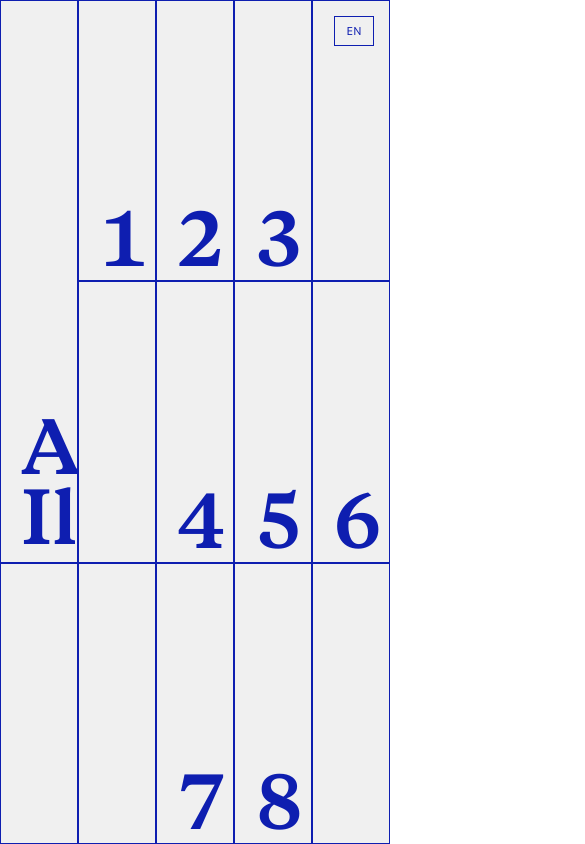
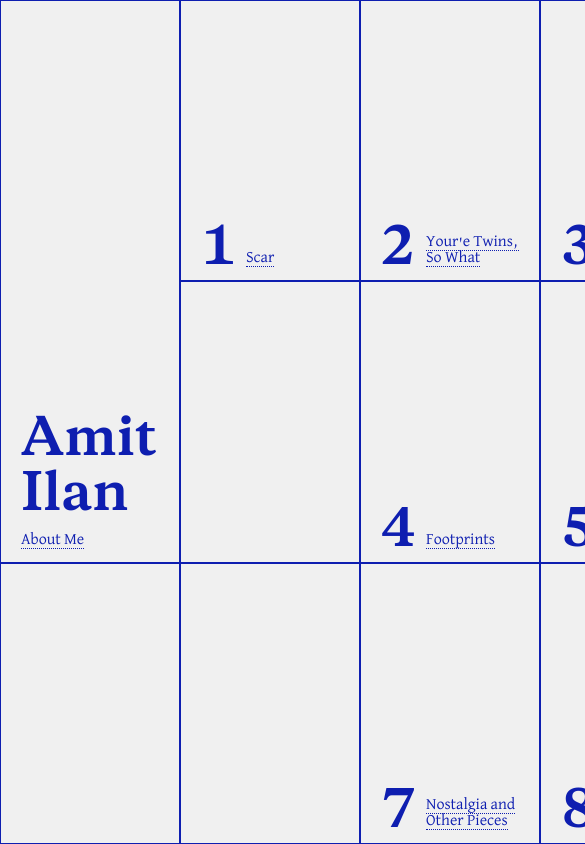
Before and after one commit to amitilan17/Portfolio, a React (Create React App) app: page / in a window 390 px wide. Shown: the top 844 px of the page, 585 px wide, since content can reach past the window. Built offline with nearby package versions, Linux system fonts and the light colour scheme.

Commit message:
Grid responsive design

```diff
--- a/src/App.module.css
+++ b/src/App.module.css
@@ -1,6 +1,8 @@
 .container {
     height: 100vh;
     width: 100vw;
+    min-width: 900px;
+    min-height: 600px;
     position: relative;
 }
 
--- a/src/components/Cell/Cell.module.css
+++ b/src/components/Cell/Cell.module.css
@@ -59,6 +59,7 @@
     height: 100%;
     position: relative;
     z-index: 2; /* Place content on top of the image and shade */
+    padding-right: 20px;
 }
 
 .projectIndex {
@@ -67,7 +68,9 @@
     font-weight: bold;
     line-height: 1;
     margin-right: 10px; /* Space between index and name */
-    font-size: 70px;
+    font-size: clamp(50px, 4.5vw + 9.5px, 70px);
+    /* Compensate for internal padding that scales with font size */
+    margin-bottom: calc((clamp(50px, 4.5vw + 9.5px, 70px) - 70px) * -0.25);
 }
 
 .projectName {
@@ -103,6 +106,7 @@
 
 .aboutCell {
     grid-row: span 2;
+    padding-right: 20px;
 }
 
 .aboutCellContent {
@@ -149,11 +153,12 @@
     display: flex;
     justify-content: flex-start;
     align-items: baseline;
+    flex-wrap: wrap;
+    gap: 6px;
 }
 
 .aboutMeButton{
     white-space: nowrap; /* Ensure "About Me" stays on one line */
-    margin-left: 6px;
     cursor: pointer;
 }
 
```
